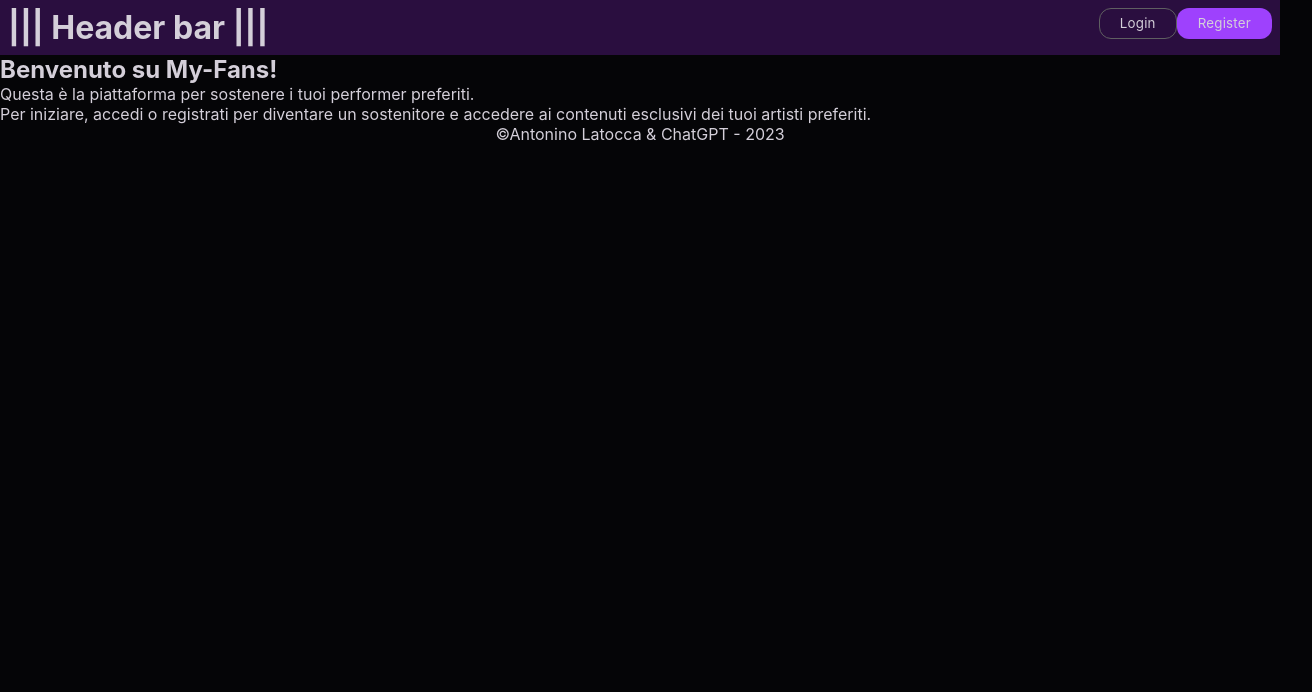
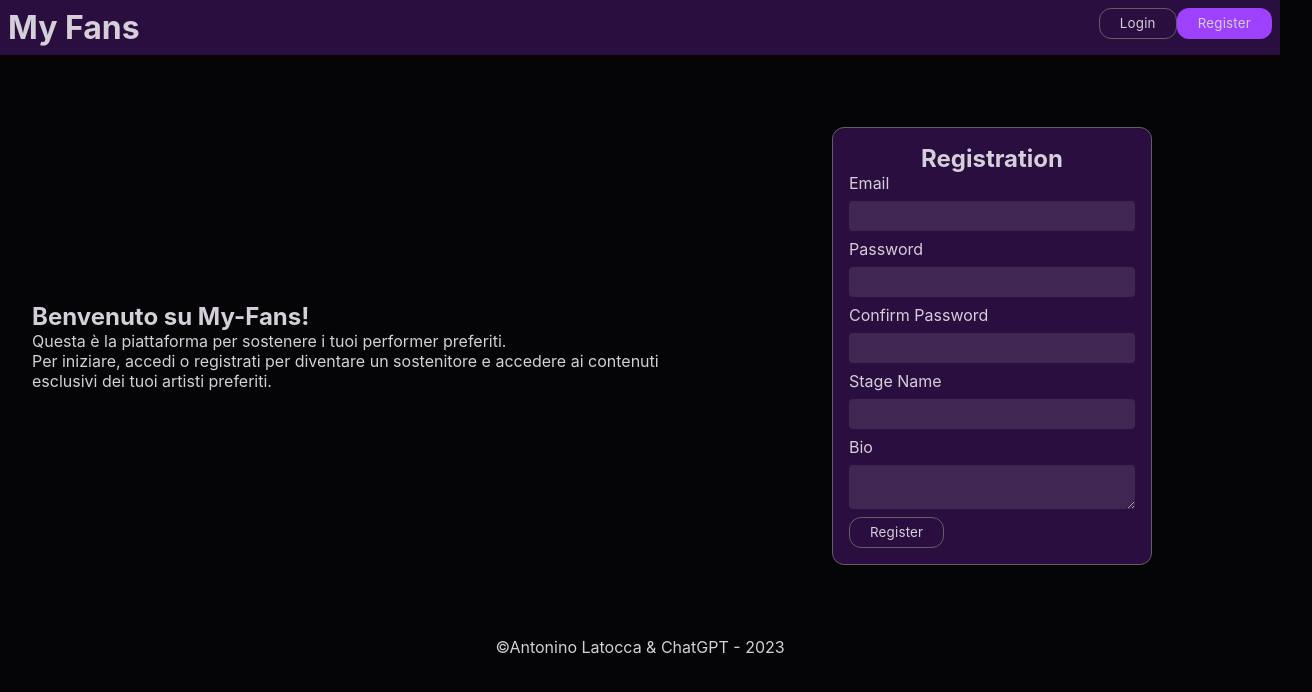
Before and after one commit to antoninolatocca/my-fans, a React (Create React App) app: page / in a window 1280 px wide. Shown: the top 692 px of the page, 1312 px wide, since content can reach past the window. Built offline with nearby package versions, Linux system fonts and the light colour scheme.

Commit message:
Something in the home page

```diff
--- a/src/App.css
+++ b/src/App.css
@@ -4,6 +4,12 @@
   margin: 0;
   padding: 0;
   box-sizing: border-box;
+}
+
+a {
+  color: #D4CFD9;
+  text-decoration: none;
+  cursor: pointer;
 }
 
 body {
@@ -13,6 +19,20 @@ body {
 
 .text-center {
   text-align: center;
+}
+
+.d-flex {
+  display: flex;
+  justify-content: space-around;
+  align-items: center;
+}
+
+.left-column {
+  width: 50%;
+}
+
+.right-column {
+  width: 50%;
 }
 
 /* Header bar */
@@ -97,10 +117,18 @@ button {
 
 .form-gruop {
   width: 100%;
-
 }
 
 label, input, textarea {
   display: blocK;
   width: 100%;
 }
+
+.home {
+  margin: 2rem;
+  width: 100%;
+}
+
+.w-50 {
+  width: 50%;;
+}
--- a/src/App.js
+++ b/src/App.js
@@ -25,7 +25,6 @@ function App() {
     <div className="App">
       <Header />
       <main>
-        <Router>
         <Routes>
           <Route exact path="/" element={<Home />} />
           <Route path="/login" element={<LoginForm />} />
@@ -39,7 +38,6 @@ function App() {
 **/}
           <Route path='*' element={<Home />} />
         </Routes>
-        </Router>
       </main>
       <Footer />
     </div>
--- a/src/components/Header.js
+++ b/src/components/Header.js
@@ -1,12 +1,13 @@
 import React from 'react';
+import { Link } from "react-router-dom";
 
 function Header() {
   return (
     <header className='header'>
-      <h1>||| Header bar |||</h1>
+      <Link to="/"><h1>My Fans</h1></Link>
       <div>
-        <button className='dark-button'>Login</button>
-        <button className='light-button'>Register</button>
+        <Link to="/login"><button className='dark-button'>Login</button></Link>
+        <Link to="/register"><button className='light-button'>Register</button></Link>
       </div>
     </header>
   );
--- a/src/components/Home.js
+++ b/src/components/Home.js
@@ -1,12 +1,18 @@
 import React from 'react';
+import RegisterForm from './RegisterForm';
 
 const Home = () => {
   return (
-    <>
-      <h2>Benvenuto su My-Fans!</h2>
-      <p>Questa è la piattaforma per sostenere i tuoi performer preferiti.</p>
-      <p>Per iniziare, accedi o registrati per diventare un sostenitore e accedere ai contenuti esclusivi dei tuoi artisti preferiti.</p>
-    </>
+    <div className='home d-flex'>
+      <div className='left-column'>
+        <h2>Benvenuto su My-Fans!</h2>
+        <p>Questa è la piattaforma per sostenere i tuoi performer preferiti.</p>
+        <p>Per iniziare, accedi o registrati per diventare un sostenitore e accedere ai contenuti esclusivi dei tuoi artisti preferiti.</p>
+      </div>
+      <div className='right-column'>
+        <RegisterForm isHome={true}/>
+      </div>
+    </div>
   );
 };
 
--- a/src/components/RegisterForm.js
+++ b/src/components/RegisterForm.js
@@ -2,7 +2,7 @@ import React, { useState } from 'react';
 import { useDispatch } from 'react-redux';
 import { registerUser } from '../actions/auth';
 
-const RegisterForm = () => {
+const RegisterForm = ({isHome = false}) => {
   const [formData, setFormData] = useState({
     email: '',
     password: '',
@@ -28,7 +28,7 @@ const RegisterForm = () => {
   };
 
   return (
-    <div className="container auth-form-container">
+    <div className={isHome ? "container auth-form-container w-50" : "container auth-form-container"}>
       <form onSubmit={e => onSubmit(e)}>
         <h2 className='text-center'>Registration</h2>
         <div className="form-group">
--- a/src/index.js
+++ b/src/index.js
@@ -3,8 +3,9 @@ import ReactDOM from 'react-dom';
 import './index.css';
 import App from './App';
 import { Provider } from 'react-redux';
-import { configureStore } from '@reduxjs/toolkit'
+import { configureStore } from '@reduxjs/toolkit';
 import rootReducer from './redurcers';
+import { BrowserRouter } from 'react-router-dom';
 
 const store = configureStore({
   reducer: rootReducer,
@@ -12,7 +13,9 @@ const store = configureStore({
 
 ReactDOM.render(
   <Provider store={store}>
-    <App />
+    <BrowserRouter>
+      <App />
+    </BrowserRouter>
   </Provider>,
   document.getElementById('root')
 );
```
Lines whose indentation alone changed are shown as unchanged.
